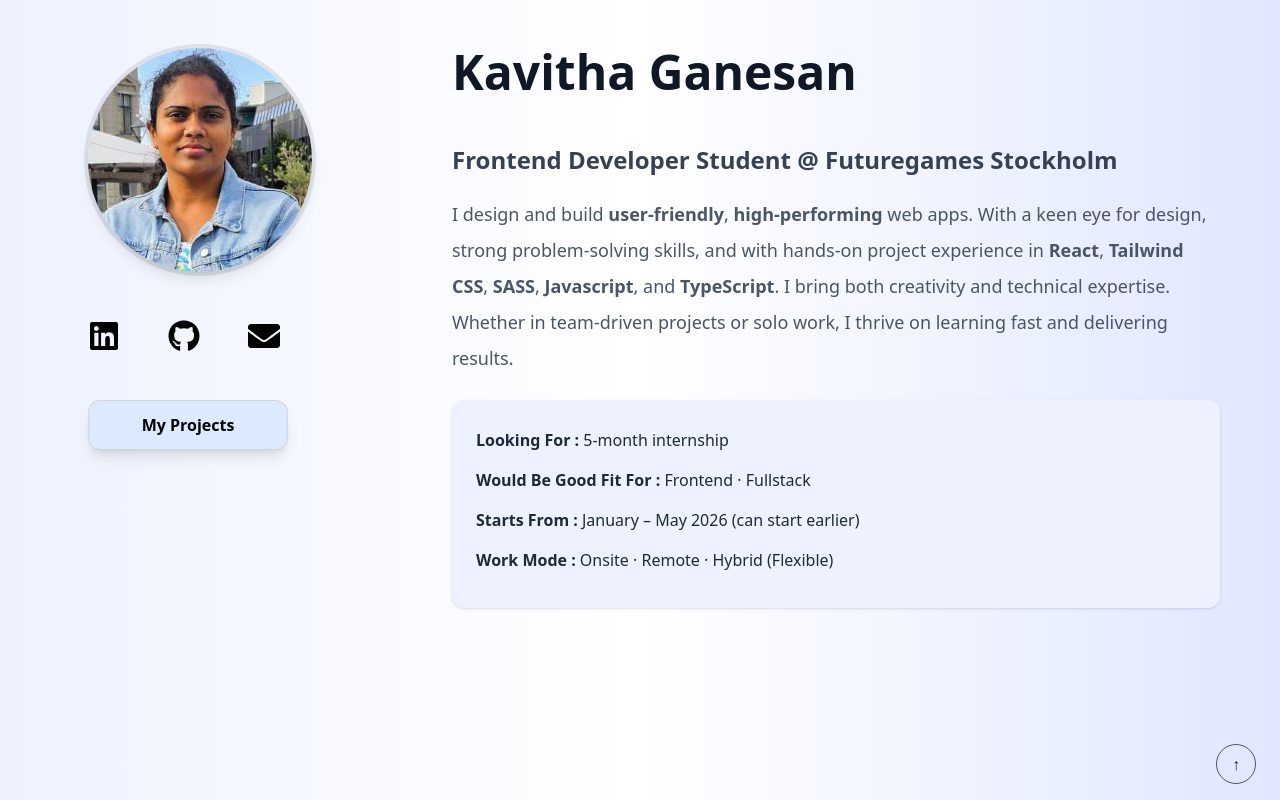
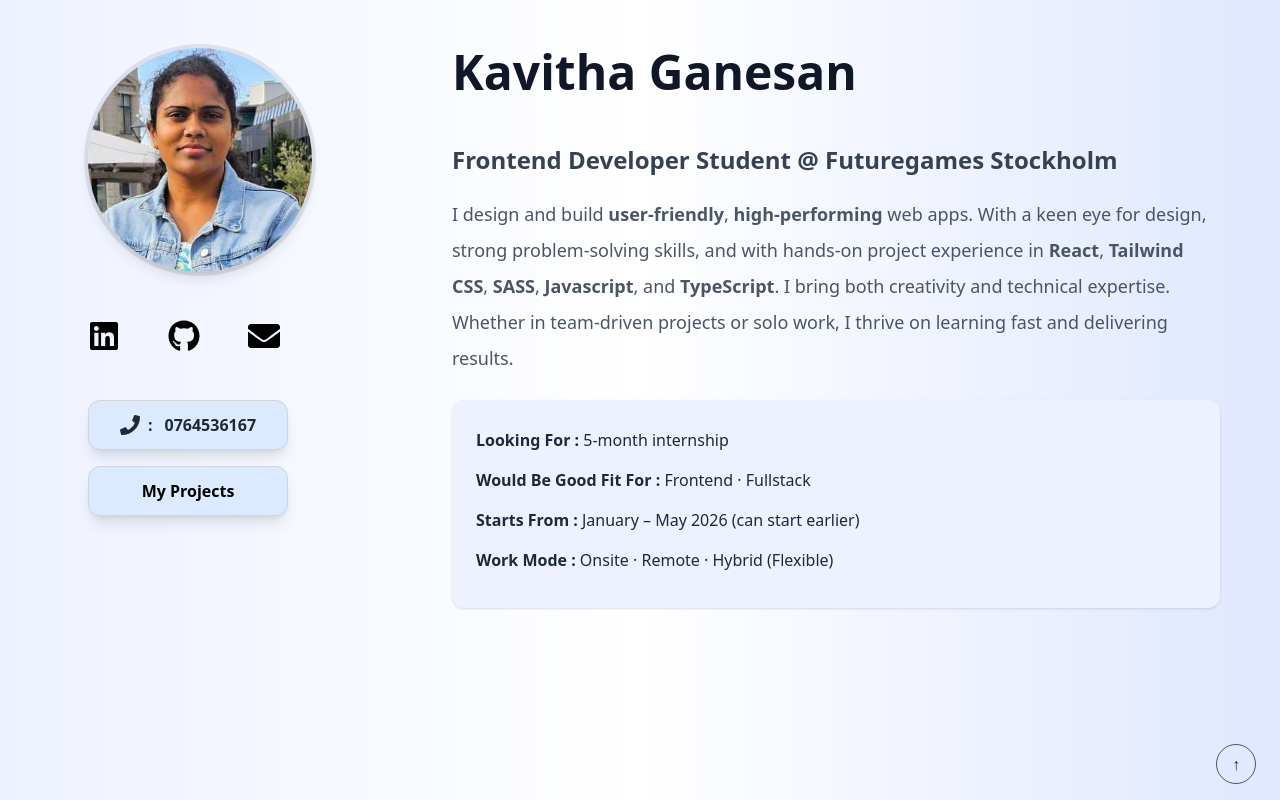
Before and after one commit to Kavitha0691/Kavi-Portfolio, a Next.js app: page / in a window 1280 px wide. Shown: the top 800 px of the page. Built offline with nearby package versions, Linux system fonts and the light colour scheme.

Commit message:
added contact

```diff
--- a/src/Components/Mydetails/index.tsx
+++ b/src/Components/Mydetails/index.tsx
@@ -1,4 +1,4 @@
-import { FaEnvelope, FaGithub, FaLinkedin } from "react-icons/fa";
+import { FaEnvelope, FaGithub, FaLinkedin, FaPhone } from "react-icons/fa";
 
 const MyDetails = () => {
     return (
@@ -22,9 +22,18 @@ const MyDetails = () => {
           <a href="mailto:kavitha0691@gmail.com" aria-label="Email" className="transition-transform transform hover:scale-125 hover:text-red-900">
             <FaEnvelope className="w-8 h-8" />
           </a>
+
         </div>
 
-        <div className="mt-12 flex  flex-col sm:flex-row gap-4 justify-center md:justify-start">
+        <div className="mt-12 flex  flex-col  gap-4 justify-center md:justify-start">
+          <a
+            href="tel:0764536167"
+            aria-label="Phone"
+            className=" px-6 py-3 w-[200px] ml-8 rounded-xl border border-gray-300 bg-blue-100 text-gray-800 text-center font-semibold shadow-lg hover:bg-blue-200 transition flex items-center justify-center gap-2"
+          >
+            <FaPhone className="w-5 h-5" />:
+            <span className="hover:text-red-900 hover:underline ml-1">0764536167</span>
+          </a>
           <a
             href="#projects"
             className="px-6 py-3 w-[200px] ml-8 rounded-xl border border-gray-300 bg-blue-100 text-black text-center font-semibold shadow-lg hover:bg-blue-200 transition"
```
